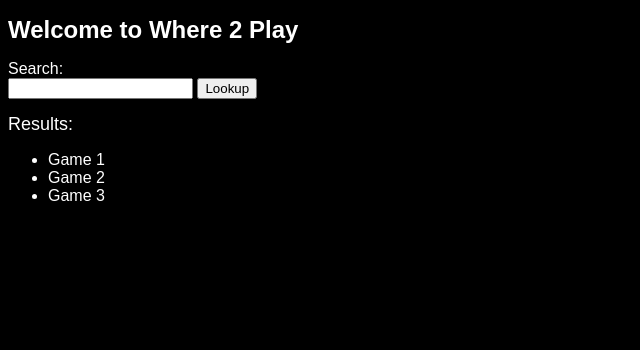
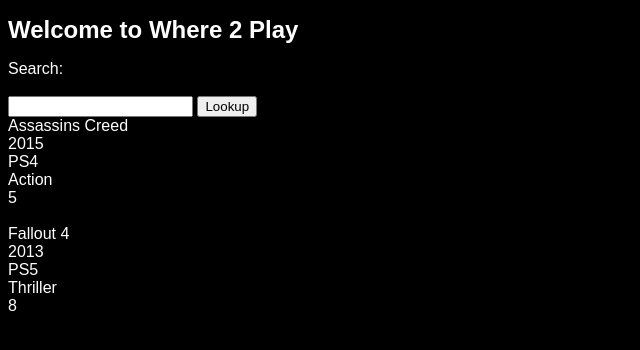
Before and after one commit to CedarAce/Where2Play, a plain HTML site: page index.html in a window 1280 px wide. Shown: the whole page, without its empty margins (0-640 px from the left). Drawn offline with Linux system fonts and the light colour scheme.

Commit message:
Add game details to index.html and update style.css

```diff
--- a/index.html
+++ b/index.html
@@ -9,18 +9,30 @@
 <body>
     <h1>Welcome to Where 2 Play</h1>
     <div id="search">
-        <label for="searchField">Search:</label><br>
+        <label for="searchField">Search:</label><br><br>
         <input type="text" id="searchField">
         <button id="searchButton">Lookup</button>
     </div>
 
-    <div id="results">
-        <h2>Results:</h2>
-        <ul id="resultsList">
-            <li>Game 1</li>
-            <li>Game 2</li>
-            <li>Game 3</li>
-        </ul>
+    <div>
+        <span class="games">
+        <label for="gameTitle">Assassins Creed</label><br>
+        <label for="gameYear">2015</label><br>
+        <label for="gamePlatform">PS4</label><br>
+        <label for="gameGenre">Action</label><br>
+        <label for="gameRating">5</label>
+    </span>
+    </div>
+    <br>
+    <div>
+        <span class="games">
+        <label for="gameTitle">Fallout 4</label><br>
+        <label for="gameYear">2013</label><br>
+        <label for="gamePlatform">PS5</label><br>
+        <label for="gameGenre">Thriller</label><br>
+        <label for="gameRating">8</label>
+    </span>
+    </div>
 
 </body>
 </html>
--- a/style.css
+++ b/style.css
@@ -12,3 +12,10 @@
     font-size: 18px;
     font-weight: lighter;
 }
+
+
+.games{
+    width: 100px;
+    height: 100px;
+    padding-top: 50px;
+}
```
